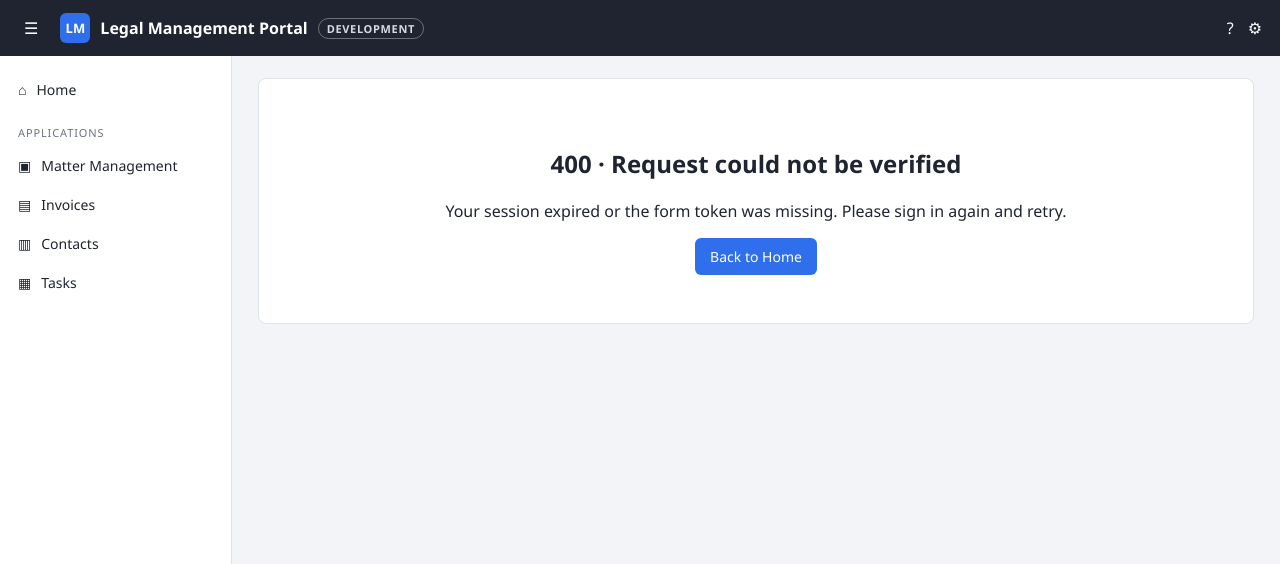
After one commit to shubhamjha014/Onit_Clone, a Flask app: template app/templates/errors/400.html in a window 1280 px wide. The commit adds this page. Shown: the top 564 px of the page. Run offline with Flask 3, Linux system fonts and the light colour scheme; the template is opened without the code that fills it, so the values that code supplies are empty; some libraries are stand-ins or nearby versions.

Commit message:
Add CSRF protection, POST-only logout, safer secret/DSN handling and task activity fix
Co-Authored-By: Devin AI <158243242+devin-ai-integration[bot]@users.noreply.github.com>

```diff
--- a/app/__init__.py
+++ b/app/__init__.py
@@ -1,7 +1,8 @@
 from flask import Flask, render_template
+from flask_wtf.csrf import CSRFError
 
 from app.config import Config
-from app.extensions import db, migrate
+from app.extensions import csrf, db, migrate
 from app.services.auth_service import current_user
 
 
@@ -11,6 +12,7 @@ def create_app(config_object=Config):
 
     db.init_app(app)
     migrate.init_app(app, db)
+    csrf.init_app(app)
 
     from app.routes.auth import bp as auth_bp
     from app.routes.contacts import bp as contacts_bp
@@ -30,6 +32,10 @@ def create_app(config_object=Config):
             "environment_label": app.config["ENVIRONMENT_LABEL"],
         }
 
+    @app.errorhandler(CSRFError)
+    def csrf_error(_error):
+        return render_template("errors/400.html"), 400
+
     @app.errorhandler(404)
     def not_found(_error):
         return render_template("errors/404.html"), 404
--- a/app/extensions.py
+++ b/app/extensions.py
@@ -1,5 +1,7 @@
 from flask_migrate import Migrate
 from flask_sqlalchemy import SQLAlchemy
+from flask_wtf.csrf import CSRFProtect
 
 db = SQLAlchemy()
 migrate = Migrate()
+csrf = CSRFProtect()
--- a/app/routes/auth.py
+++ b/app/routes/auth.py
@@ -32,7 +32,7 @@ def login():
     return redirect(url_for("home.dashboard"))
 
 
-@bp.route("/logout", methods=["POST", "GET"])
+@bp.route("/logout", methods=["POST"])
 def logout():
     logout_user()
     flash("You have been signed out.", "info")
--- a/app/routes/tasks.py
+++ b/app/routes/tasks.py
@@ -77,12 +77,13 @@ def _save_task(task: Task, form) -> bool:
     task.priority = form.get("priority") or "Medium"
     task.status = form.get("status") or "Open"
 
+    is_new = task.id is None
     try:
         db.session.add(task)
         db.session.flush()
         if task.matter:
             log_activity(
-                "Task Updated" if task.id else "Task Created",
+                "Task Created" if is_new else "Task Updated",
                 f"Task '{task.title}' is {task.status}",
                 matter=task.matter,
                 user=current_user(),
--- a/app/templates/auth/login.html
+++ b/app/templates/auth/login.html
@@ -16,17 +16,17 @@
             <h1 class="login-title">Sign in</h1>
             {% if error %}<div class="flash flash-error">{{ error }}</div>{% endif %}
             <form method="POST" action="{{ url_for('auth.login') }}">
+                <input type="hidden" name="csrf_token" value="{{ csrf_token() }}">
                 <div class="field">
                     <label for="email">Email</label>
-                    <input id="email" name="email" type="email" value="{{ email or 'demo@example.com' }}" required>
+                    <input id="email" name="email" type="email" value="{{ email or '' }}" autocomplete="username" required>
                 </div>
                 <div class="field">
                     <label for="password">Password</label>
-                    <input id="password" name="password" type="password" value="demo1234" required>
+                    <input id="password" name="password" type="password" autocomplete="current-password" required>
                 </div>
                 <button class="btn btn-primary btn-block" type="submit">Sign in</button>
             </form>
-            <p class="login-hint">Demo user: demo@example.com / demo1234</p>
         </section>
     </main>
 </body>
--- a/app/templates/components/topbar.html
+++ b/app/templates/components/topbar.html
@@ -12,7 +12,10 @@
         <div class="user-menu">
             <span class="avatar">{{ current_user.name[0] }}</span>
             <span class="user-name">{{ current_user.name }}</span>
-            <a class="logout" href="{{ url_for('auth.logout') }}">Sign out</a>
+            <form method="POST" action="{{ url_for('auth.logout') }}">
+                <input type="hidden" name="csrf_token" value="{{ csrf_token() }}">
+                <button class="logout" type="submit">Sign out</button>
+            </form>
         </div>
         {% endif %}
     </div>
--- a/app/templates/contacts/form.html
+++ b/app/templates/contacts/form.html
@@ -4,6 +4,7 @@
 <div class="page-head"><h1>{{ 'Edit' if contact else 'Add' }} Contact</h1></div>
 <section class="panel form-panel">
     <form method="POST">
+        <input type="hidden" name="csrf_token" value="{{ csrf_token() }}">
         <div class="field"><label for="name">Contact Name <span class="req">*</span></label>
             <input id="name" name="name" value="{{ form.get('name', '') }}" required></div>
         <div class="field"><label for="email">Email <span class="req">*</span></label>
--- /dev/null
+++ b/app/templates/errors/400.html
@@ -0,0 +1,8 @@
+{% extends "base.html" %}
+{% block content %}
+<section class="panel error-panel">
+    <h1>400 &middot; Request could not be verified</h1>
+    <p>Your session expired or the form token was missing. Please sign in again and retry.</p>
+    <a class="btn btn-primary" href="{{ url_for('home.dashboard') }}">Back to Home</a>
+</section>
+{% endblock %}
--- a/app/templates/invoices/detail.html
+++ b/app/templates/invoices/detail.html
@@ -21,6 +21,7 @@
     <aside class="detail-side">
         <section class="side-card">
             <form method="POST" action="{{ url_for('invoices.change_status', invoice_id=invoice.id) }}" class="status-form">
+                <input type="hidden" name="csrf_token" value="{{ csrf_token() }}">
                 <label for="status">Invoice Status</label>
                 <select id="status" name="status" onchange="this.form.submit()">
                     {% for value in statuses %}<option value="{{ value }}" {% if value == invoice.status %}selected{% endif %}>{{ value }}</option>{% endfor %}
--- a/app/templates/invoices/form.html
+++ b/app/templates/invoices/form.html
@@ -4,6 +4,7 @@
 <div class="page-head"><h1>Create Invoice</h1></div>
 <section class="panel form-panel">
     <form method="POST" data-loading-text="Creating invoice...">
+        <input type="hidden" name="csrf_token" value="{{ csrf_token() }}">
         <div class="field"><label for="invoice_number">Invoice Number <span class="req">*</span></label>
             <input id="invoice_number" name="invoice_number" value="{{ form.get('invoice_number', '') }}" required></div>
         <div class="field">
--- a/app/templates/matters/detail.html
+++ b/app/templates/matters/detail.html
@@ -94,6 +94,7 @@
     <aside class="detail-side">
         <section class="side-card">
             <form method="POST" action="{{ url_for('matters.change_status', matter_id=matter.id) }}" class="status-form">
+                <input type="hidden" name="csrf_token" value="{{ csrf_token() }}">
                 <label for="status">Matter Status</label>
                 <select id="status" name="status" onchange="this.form.submit()">
                     {% for value in statuses %}<option value="{{ value }}" {% if value == matter.status %}selected{% endif %}>{{ value }}</option>{% endfor %}
@@ -111,6 +112,7 @@
 
         <section class="side-card">
             <form method="POST" action="{{ url_for('matters.post_comment', matter_id=matter.id) }}">
+                <input type="hidden" name="csrf_token" value="{{ csrf_token() }}">
                 <textarea name="comment_text" rows="3" placeholder="Post comment..." required></textarea>
                 <button class="btn btn-primary btn-block" type="submit">Post</button>
             </form>
@@ -144,6 +146,7 @@
     <div class="modal-card">
         <div class="modal-head"><h2>Add Participant</h2><button class="icon-btn" data-modal-close>&times;</button></div>
         <form method="POST" action="{{ url_for('matters.add_participant', matter_id=matter.id) }}">
+            <input type="hidden" name="csrf_token" value="{{ csrf_token() }}">
             <div class="field"><label for="p-name">Name</label><input id="p-name" name="name" required></div>
             <div class="field"><label for="p-email">Email</label><input id="p-email" name="email" type="email" required></div>
             <div class="field">
@@ -164,6 +167,7 @@
     <div class="modal-card">
         <div class="modal-head"><h2>Add Allocation</h2><button class="icon-btn" data-modal-close>&times;</button></div>
         <form method="POST" action="{{ url_for('matters.add_allocation', matter_id=matter.id) }}">
+            <input type="hidden" name="csrf_token" value="{{ csrf_token() }}">
             <div class="field"><label for="a-department">Department</label><input id="a-department" name="department" required></div>
             <div class="field"><label for="a-percentage">Percentage</label><input id="a-percentage" name="percentage" type="number" step="0.01" min="0" max="100"></div>
             <div class="field"><label for="a-amount">Amount</label><input id="a-amount" name="amount" type="number" step="0.01" min="0"></div>
--- a/app/templates/matters/form.html
+++ b/app/templates/matters/form.html
@@ -4,6 +4,7 @@
 <div class="page-head"><h1>Create Matter</h1></div>
 <section class="panel form-panel">
     <form method="POST" data-loading-text="Creating matter...">
+        <input type="hidden" name="csrf_token" value="{{ csrf_token() }}">
         <div class="field">
             <label for="matter_manager_id">Matter Manager <span class="req">*</span></label>
             <select id="matter_manager_id" name="matter_manager_id" required>
--- a/app/templates/tasks/form.html
+++ b/app/templates/tasks/form.html
@@ -4,6 +4,7 @@
 <div class="page-head"><h1>{{ 'Edit' if task else 'Create' }} Task</h1></div>
 <section class="panel form-panel">
     <form method="POST">
+        <input type="hidden" name="csrf_token" value="{{ csrf_token() }}">
         <div class="field"><label for="title">Task Name <span class="req">*</span></label>
             <input id="title" name="title" value="{{ form.get('title', '') }}" required></div>
         <div class="field">
--- a/requirements.txt
+++ b/requirements.txt
@@ -1,6 +1,7 @@
 Flask==3.1.3
 Flask-Migrate==4.1.0
 Flask-SQLAlchemy==3.1.1
+Flask-WTF==1.2.2
 SQLAlchemy==2.0.52
 alembic==1.19.1
 psycopg[binary]==3.3.4
```
Also changed, not shown: app/config.py (+8 -3 lines), README.md.
